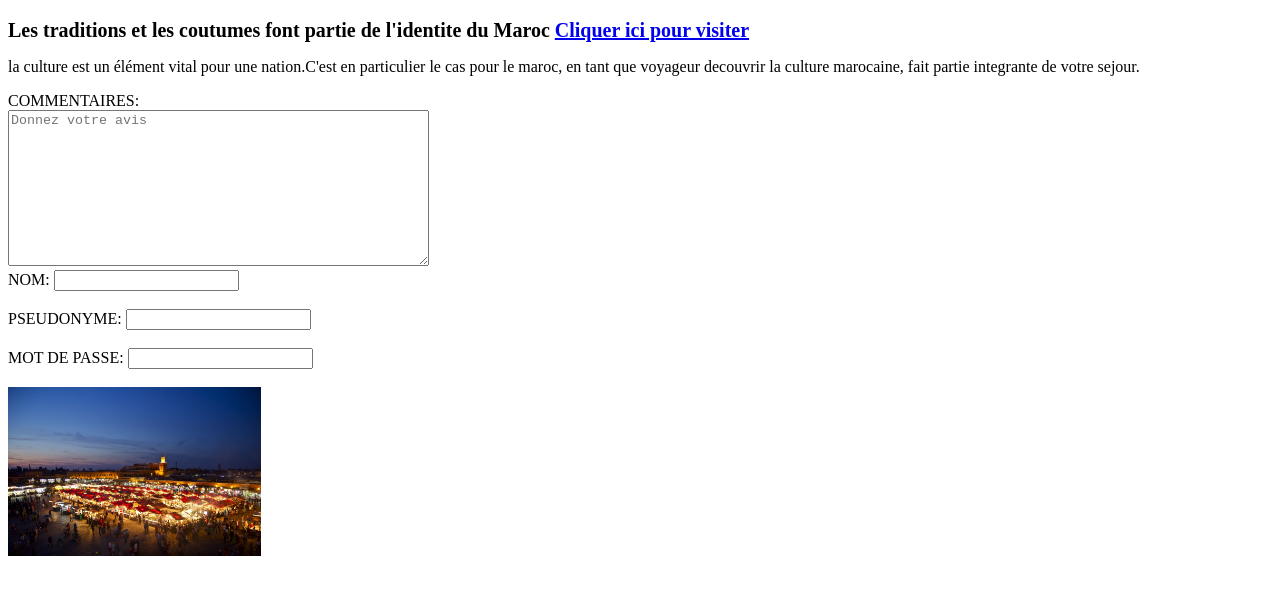
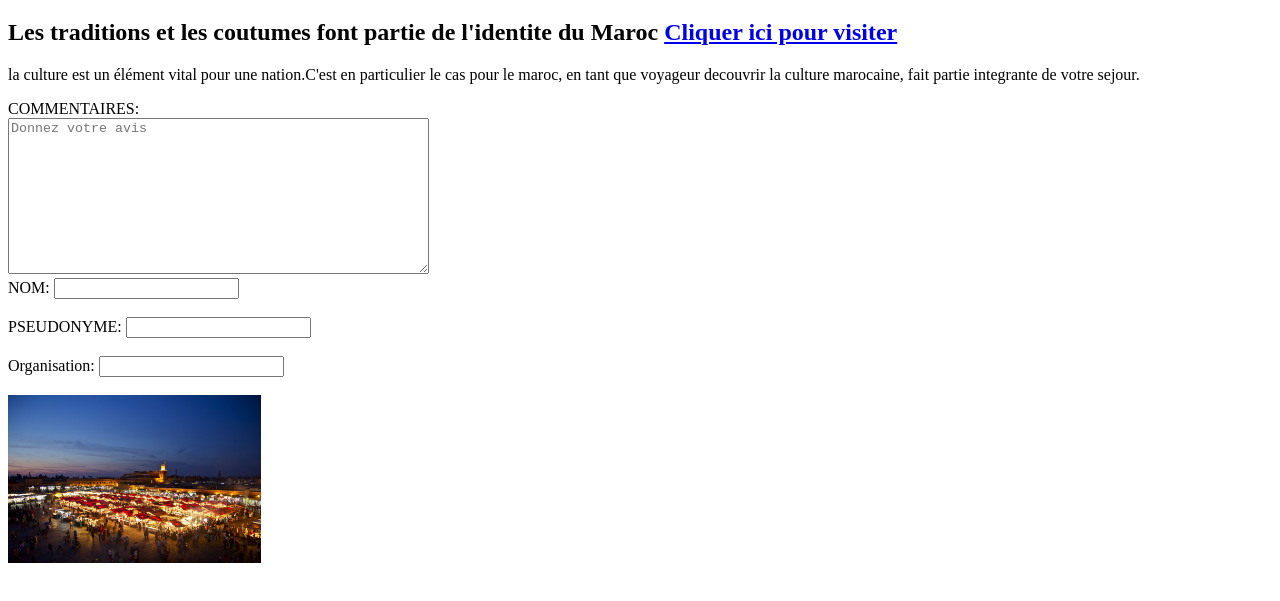
Before and after one commit to Kowa12/Mapage, a plain HTML site: page index.html in a window 1280 px wide. Shown: the part 61-662 px from the top of the page. Drawn offline with Linux system fonts and the light colour scheme.

Commit message:
index.html

```diff
--- a/index.html
+++ b/index.html
@@ -6,7 +6,7 @@
  </head>
  <body>
    <h1 style="text-align: center;">Visite Guidée </h1>
-   <h2 style="font-size: 15pt;">Les traditions et les coutumes font partie de l'identite du Maroc
+   <h2 style="font-size: 15 pt;">Les traditions et les coutumes font partie de l'identite du Maroc
    <a href="https://www.lesjardinsdelamedina.com/blog/2018/12/20/20-choses-a-savoir-sur-le-maroc"> Cliquer ici pour visiter </a></h2>
 		 <p style=":green;">la culture est un élément vital pour une nation.C'est en particulier le cas pour le maroc, en tant que voyageur decouvrir la culture marocaine, fait partie integrante de votre sejour.</p>
 		 <form method="post" action="maroc.php">
@@ -16,8 +16,8 @@
 		 <input type="text" name="name"><br><br>
 		 <Label>PSEUDONYME:</Label>
 		 <input type="text" name="pseudo"><br><br>
-		 <label>MOT DE PASSE:</label>
-		 <input type="password" name="motdepasse"><br><br>
+		 <label>Organisation:</label>
+		 <input type="text" name="organisation"><br><br>
 		 </form>
 		   <img src="maroc.jpg" width=20% alt="test">
 		   </body>
```
